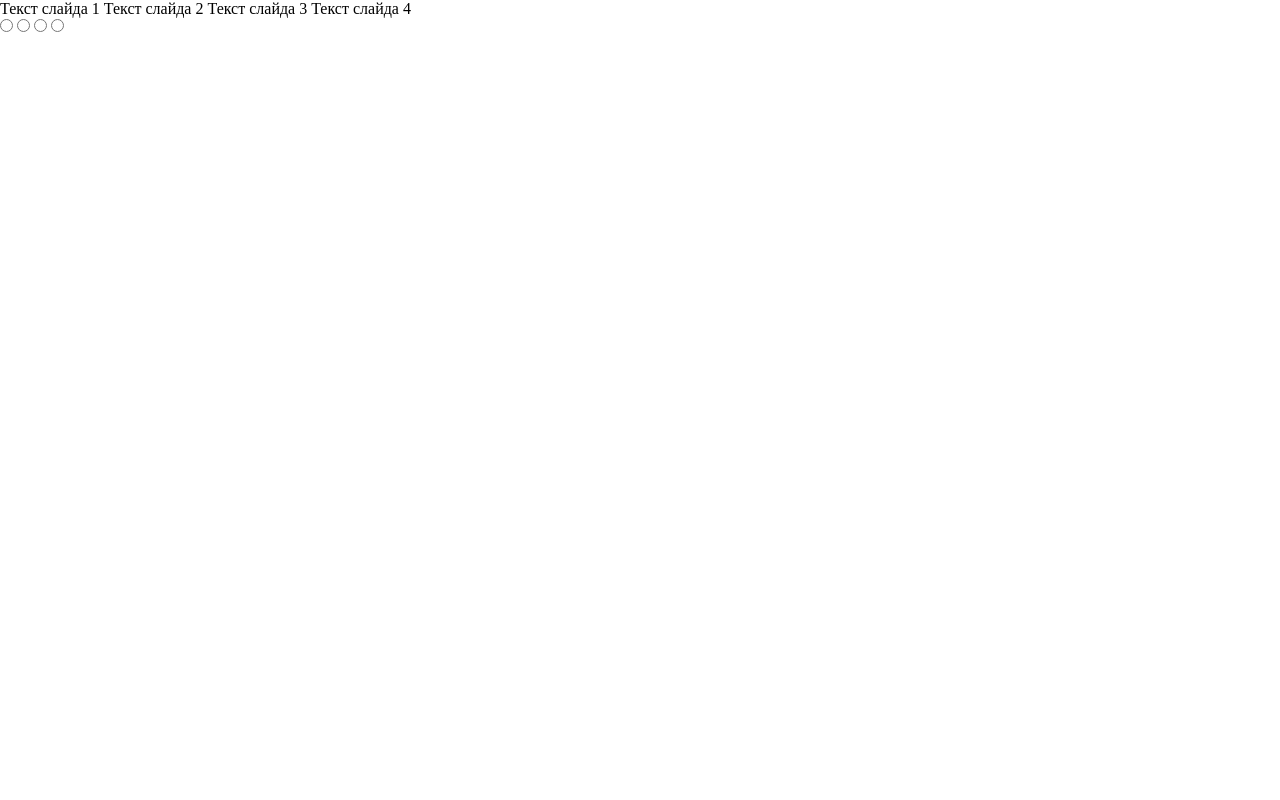
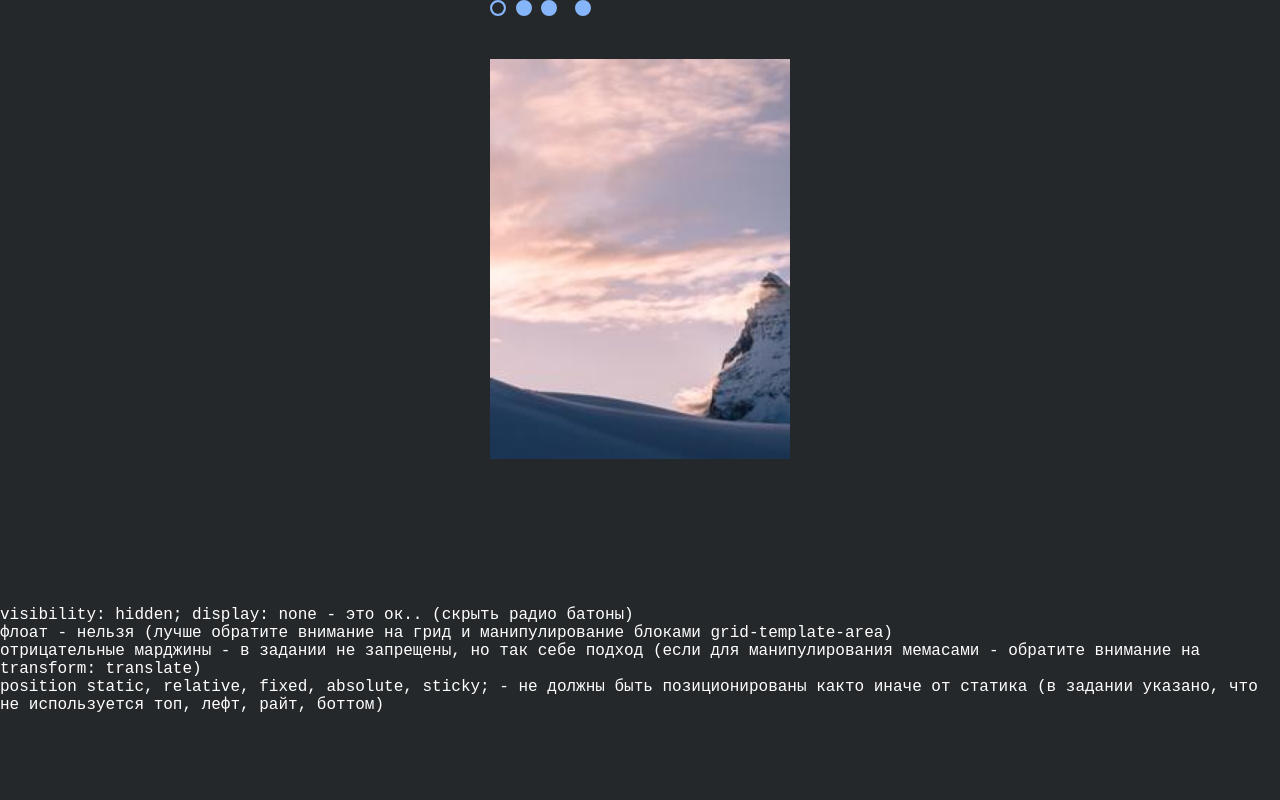
Before and after one commit to anton-evol/cssMemSlider, a plain HTML site: page cssMemSlider/index.html in a window 1280 px wide. Drawn offline with Linux system fonts and the light colour scheme.

Commit message:
feat: add styled radio-buttons and rearrange html blocks order (Sun, May 15, 2022 11:17:20 AM)

```diff
--- a/cssMemSlider/index.html
+++ b/cssMemSlider/index.html
@@ -1,5 +1,6 @@
 <!DOCTYPE html>
 <html lang="en">
+
 <head>
     <meta charset="UTF-8" />
     <meta http-equiv="X-UA-Compatible" content="IE=edge" />
@@ -7,8 +8,28 @@
     <link rel="stylesheet" href="style.css" />
     <title>cssMemSlider</title>
 </head>
+
 <body>
     <div class="container">
+        <div class="controls-and-text">
+            <!-- <label for="slide1-button" class="slide-control"> -->
+            <input type="radio" name="slide-control" id="slide1-button" checked value="slide1" />
+            <!-- </label> -->
+            <!-- <label for="slide2-button" class="slide-control"> -->
+            <input type="radio" name="slide-control" id="slide2-button" value="slide2" />
+            <!-- </label> -->
+            <!-- <label for="slide3-button" class="slide-control"> -->
+            <input type="radio" name="slide-control" id="slide3-button" value="slide3" />
+            <!-- </label> -->
+            <label for="slide4-button" class="slide-control">
+                <input type="radio" name="slide-control" id="slide4-button" value="slide4" />
+            </label>
+            <div class="text">
+                <span id="slide1-text" class="slide-text">Текст слайда 1</span>
+                <span id="slide2-text" class="slide-text">Текст слайда 2</span>
+                <span id="slide3-text" class="slide-text">Текст слайда 3</span>
+                <span id="slide4-text" class="slide-text">Текст слайда 4</span>
+            </div>
             <div class="slider">
                 <div id="slide1" class="slide"></div>
                 <div id="slide2" class="slide"></div>
@@ -16,19 +37,15 @@
                 <div id="slide4" class="slide"></div>
             </div>
         </div>
-    <div class="container">
-      <div class="text">
-        <span id="slide1-text" class="slide-text">Текст слайда 1</span>
-        <span id="slide2-text" class="slide-text">Текст слайда 2</span>
-        <span id="slide3-text" class="slide-text">Текст слайда 3</span>
-        <span id="slide4-text" class="slide-text">Текст слайда 4</span>
     </div>
-      <div class="controls">
-        <input type="radio" name="slide1" id="slide1-button" />
-        <input type="radio" name="slide2" id="slide2-button" />
-        <input type="radio" name="slide3" id="slide3-button" />
-        <input type="radio" name="slide4" id="slide4-button" />
-      </div>
-    </div>
+    <div class="container" id="test">
+        <br><br><br><br><br><br>
+        visibility: hidden; display: none - это ок.. (скрыть радио батоны)<br>
+        флоат - нельзя (лучше обратите внимание на грид и манипулирование блоками grid-template-area)<br>
+        отрицательные марджины - в задании не запрещены, но так себе подход (если для манипулирования мемасами -
+        обратите внимание на transform: translate)<br>
+        position static, relative, fixed, absolute, sticky; - не должны быть позиционированы както иначе от статика (в
+        задании указано, что не используется топ, лефт, райт, боттом)
 </body>
+
 </html>
--- a/cssMemSlider/style.css
+++ b/cssMemSlider/style.css
@@ -1,25 +1,72 @@
-*{
-    margin: 0;
-    padding: 0;
+body {
+  background-color: #25282a;
+  color: white;
+  font-family: 'Courier New', Courier, monospace;
 }
-.container{
+* {
+  margin: 0;
+  padding: 0;
+  box-sizing: border-box;
+}
+.container {
+  display: flex;
+  flex-direction: row;
+  justify-content: center;
+}
+.slider {
+  height: 400px;
+  margin: 3vw 0;
+  overflow-y: hidden;
+}
+.slide {
+  background-image: url('../cssMemSlider/images/temp.jpeg');
+  width: 300px;
+  height: 400px;
+  background-size: cover;
+}
+.text {
+}
+.slide-text {
+    display: none;
+}
+.controls {
+}
+.controls-and-text{}
+.slide-control {
+  cursor: pointer;
+  padding: 0.5rem;
+  transition: 0.5s;
+}
+.slide-control:hover > input {
+  border: 0.15rem solid white;
+  background-color: white;
+  box-shadow: inset 1rem 1rem white;
+}
+.slide-control:hover > input:checked {
+  border: 0.15rem solid white;
+  box-shadow: inset 1rem 1rem #25282a;
+}
+input {
+  appearance: none;
+  cursor: pointer;
+  font: inherit;
+  color: #86b5fa;
+  width: 1rem;
+  height: 1rem;
+  border: 0.15rem solid #86b5fa;
+  background-color: #86b5fa;
+  border-radius: 50%;
+  box-shadow: inset 1rem 1rem #86b5fa;
+  transition: 0.5s;
+}
+input:checked {
+  box-shadow: inset 1rem 1rem #25282a;
+  transition: 0.5s;
+}
 
-}
-.slider{
-
-}
-.slide{
-
-}
-.text{
-
-}
-.slide-text{
-
-}
-.controls{
-
-}
-.radio{
-
-}
+#slide1-button:checked ~ .test>#slide1-text{display: inline}
+#slide2-button:checked ~ #slide2-text{display: inline}
+#slide3-button:checked ~ #slide3-text{display: inline}
+#slide4-button:checked ~ #slide4-text{display: inline}
+#slide4-button:checked ~ label[for="slide4-button"]:active
+label[for="slide4-button"]:active ~ #slide4-text{display: inline}
```
Also changed, not shown: cssMemSlider/images/temp.jpeg (added), 1 other file. Lines whose indentation alone changed are shown as unchanged.
